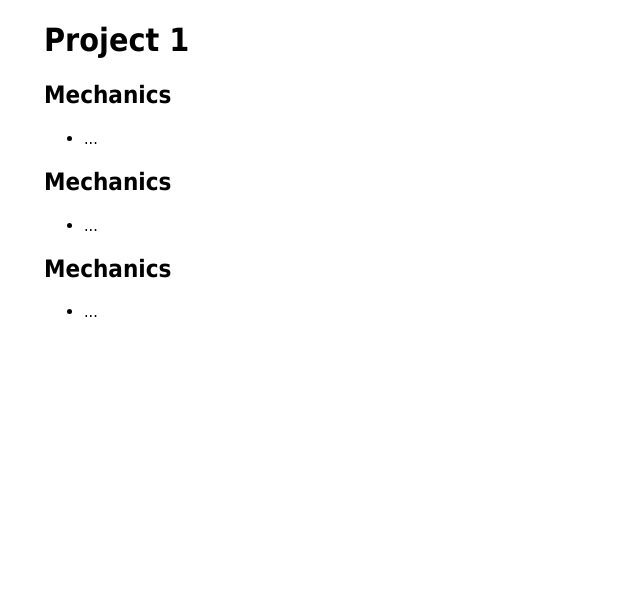
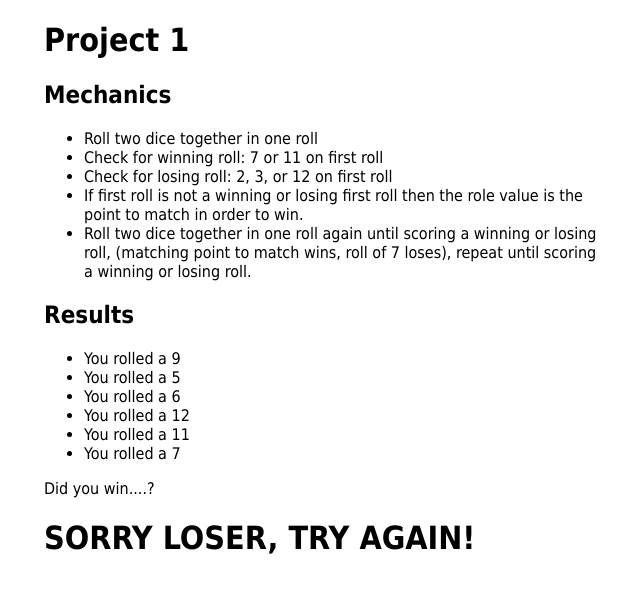
Before and after one commit to traveler9878/e2, a PHP site: page / in a window 1280 px wide. Shown: the top 593 px of the page, without its empty margins (316-956 px from the left). Run offline with PHP 8.4, Linux system fonts and the light colour scheme.

Commit message:
Works veresion 1

```diff
--- /dev/null
+++ b/p1/index-view.php
@@ -0,0 +1,67 @@
+<!DOCTYPE html>
+<html>
+
+<head>
+    <title>Project 1 (David Curtis)</title>
+    <style>
+    body {
+        width: 35em;
+        margin: 0 auto;
+        font-family: Tahoma, Verdana, Arial, sans-serif;
+    }
+    </style>
+</head>
+
+<body>
+    <h1>Project 1</h1>
+
+    <h2>Mechanics</h2>
+
+    <!-- _Description of Game:_
+    + _Roll two dice together in one roll_
+    + _Check for winning roll: 7 or 11 on first roll_
+    + _Check for losing roll: 2, 3, or 12 on first roll_
+    + _If first roll is not a winning or losing first roll then the role value is the point to match in order to win._
+    + _Roll two dice together in one roll again until scoring a winning or losing roll, (matching point to match wins,
+    roll of 7 loses), repeat until scoring a winning or losing roll._ -->
+    <ul>
+        <li>Roll two dice together in one roll</li>
+
+        <li>Check for winning roll: 7 or 11 on first roll</li>
+
+        <li>Check for losing roll: 2, 3, or 12 on first roll</li>
+
+        <li>If first roll is not a winning or losing first roll then the role value is the point to match in order to
+            win.</li>
+        <li>Roll two dice together in one roll again until scoring a winning or losing roll, (matching point to match
+            wins,
+            roll of 7 loses), repeat until scoring a winning or losing roll.</li>
+    </ul>
+
+
+    <h2>Results</h2>
+    <ul>
+        <?php foreach($results as $result){
+
+        echo ('<li>You rolled a '.$result.'</li>');
+
+        } ?>
+
+    </ul>
+
+    Did you win....?
+    <br>
+    <h1>
+        <?php if($winner){
+        echo('YES, WINNER!');
+    }elseif(!$winner){
+        echo('SORRY LOSER, TRY AGAIN!');
+    }else{
+        echo('Police arrived and interrupted the game...');
+    }
+    ?>
+    </h1>
+
+</body>
+
+</html>
--- a/p1/index.php
+++ b/p1/index.php
@@ -1,37 +1,36 @@
-<!DOCTYPE html>
-<html>
+<?php
 
-<head>
-    <title>Project 1 (David Curtis)</title>
-    <style>
-    body {
-        width: 35em;
-        margin: 0 auto;
-        font-family: Tahoma, Verdana, Arial, sans-serif;
+//create two dice
+$die_1 = [1,2,3,4,5,6];
+$die_2 = [1,2,3,4,5,6];
+
+$initial_roll_die_1 = $die_1[rand(0, 5)];
+$initial_roll_die_2 = $die_2[rand(0,5)];
+
+$initial_roll = $initial_roll_die_1 + $initial_roll_die_2;
+
+//initialize $winner as an integer and test type to see if the game is over
+$winner = 1;
+
+//initialize $results to hold the array of roll results
+$results = [$initial_roll];
+
+if($initial_roll == 7 or $initial_roll ==11){
+    $winner = true;
+}elseif($initial_roll == 2 or $initial_roll == 3 or $initial_roll == 12){
+    $winner = false;
+}
+
+while (gettype($winner) == 'integer'){
+    $d1 = $die_1[rand(0,5)];
+    $d2 = $die_2[rand(0,5)];
+    $roll = $d1 + $d2;
+    array_push($results, $roll);
+    if ($roll == 7){
+        $winner = false;
+    }elseif($roll == $initial_roll){
+        $winner = true;
     }
-    </style>
-</head>
+}
 
-<body>
-    <h1>Project 1</h1>
-
-    <h2>Mechanics</h2>
-    <ul>
-        <li>...</li>
-
-    </ul>
-
-    <h2>Mechanics</h2>
-    <ul>
-        <li>...</li>
-
-    </ul>
-
-    <h2>Mechanics</h2>
-    <ul>
-        <li>...</li>
-
-    </ul>
-</body>
-
-</html>
+require 'index-view.php';
```
